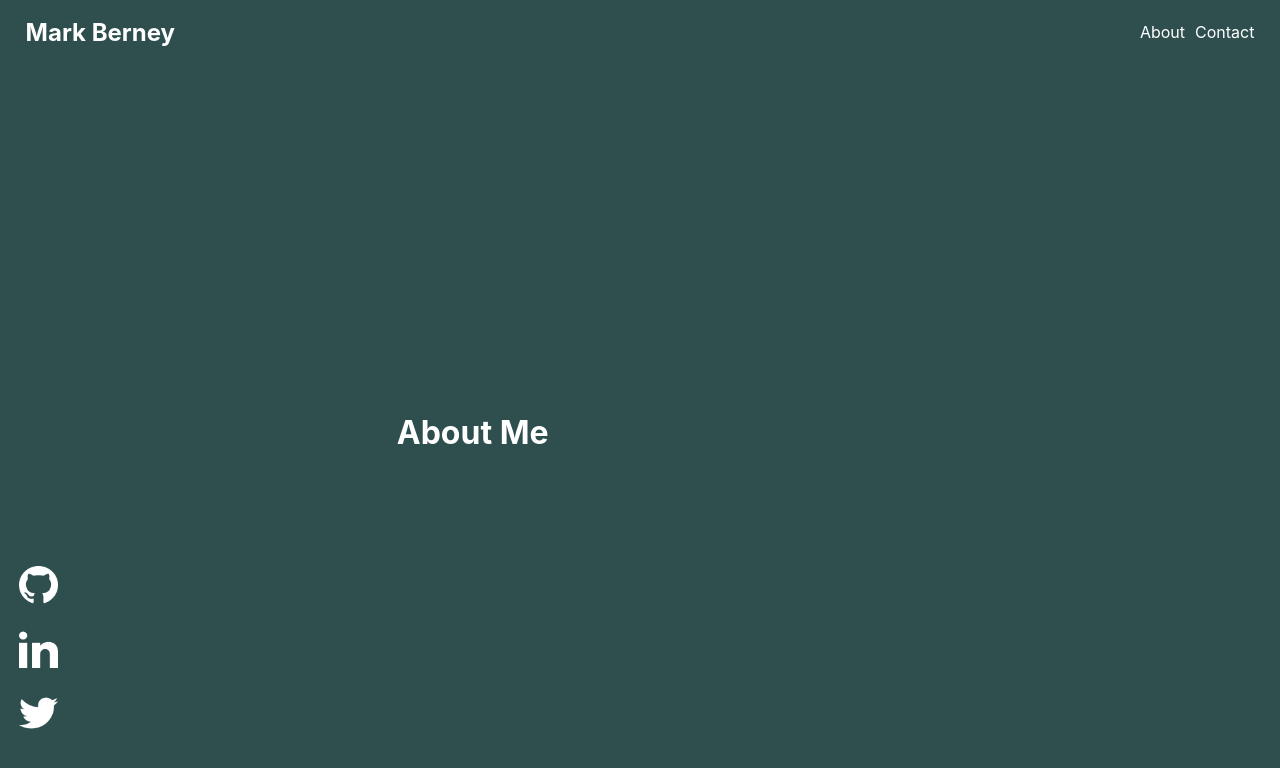
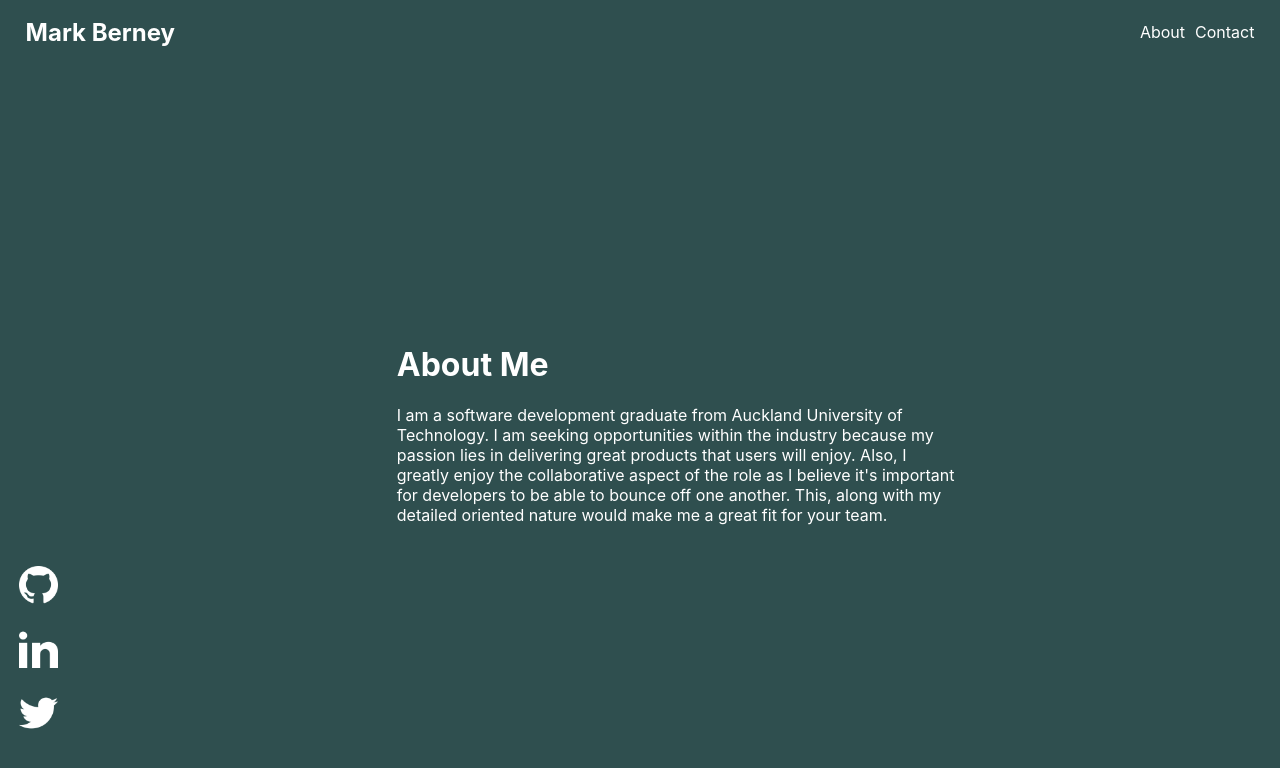
Before and after one commit to berneymark/My-Portfolio-React, a React (Create React App) app: page /about in a window 1280 px wide. Shown: the top 768 px of the page. Built offline with nearby package versions, Linux system fonts and the light colour scheme.

Commit message:
Added about me paragraph

```diff
--- a/src/components/About.js
+++ b/src/components/About.js
@@ -2,6 +2,7 @@ function About() {
     return (
         <div>
             <h1>About Me</h1>
+            <p>I am a software development graduate from Auckland University of Technology. I am seeking opportunities within the industry because my passion lies in delivering great products that users will enjoy. Also, I greatly enjoy the collaborative aspect of the role as I believe it's important for developers to be able to bounce off one another. This, along with my detailed oriented nature would make me a great fit for your team.</p>
         </div>
     );
 }
```
